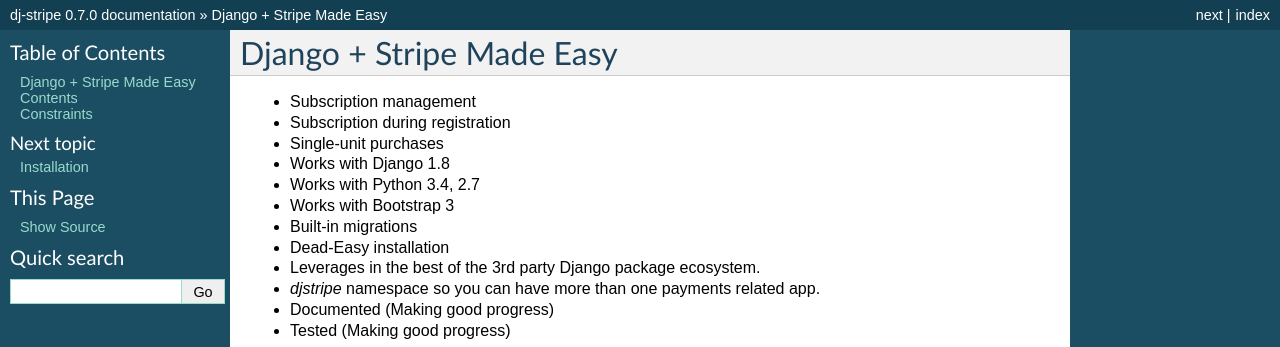
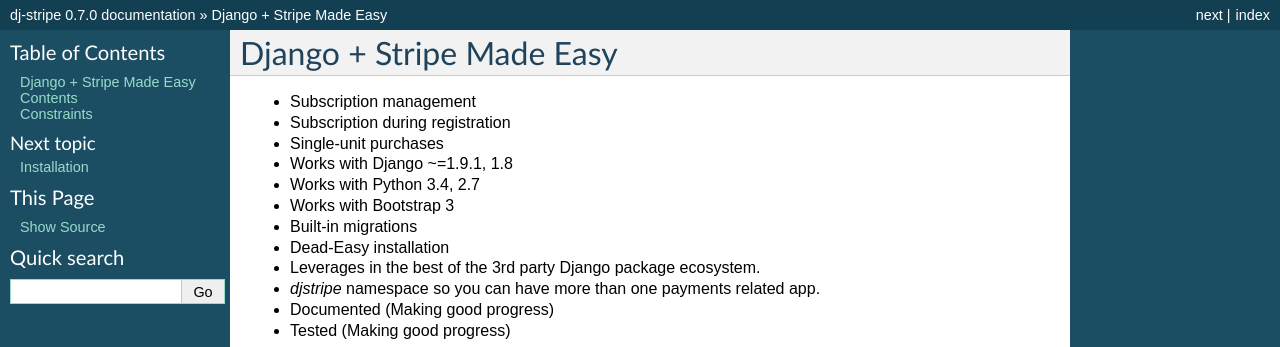
Before and after one commit to dj-stripe/dj-stripe, a Sphinx documentation site: the page built from docs/index.rst, in a window 1280 px wide. Shown: the top 347 px of the page. Built offline with Sphinx 7.4.7, drawn with Linux system fonts in a browser that asks for light colours; the version number is read from the project's files by our own code.

Commit message:
updated docs to include support for django 1.9.1

```diff
--- a/README.rst
+++ b/README.rst
@@ -40,7 +40,7 @@
 * Subscription management
 * Designed for easy implementation of post-registration subscription forms
 * Single-unit purchases
-* Works with Django 1.8
+* Works with Django ~=1.9.1, 1.8
 * Works with Python 3.5, 3.4, 2.7
 * Works with Bootstrap 3
 * Built-in migrations
--- a/docs/index.rst
+++ b/docs/index.rst
@@ -9,7 +9,7 @@
 * Subscription management
 * Subscription during registration
 * Single-unit purchases
-* Works with Django 1.8
+* Works with Django ~=1.9.1, 1.8
 * Works with Python 3.4, 2.7
 * Works with Bootstrap 3
 * Built-in migrations
```
